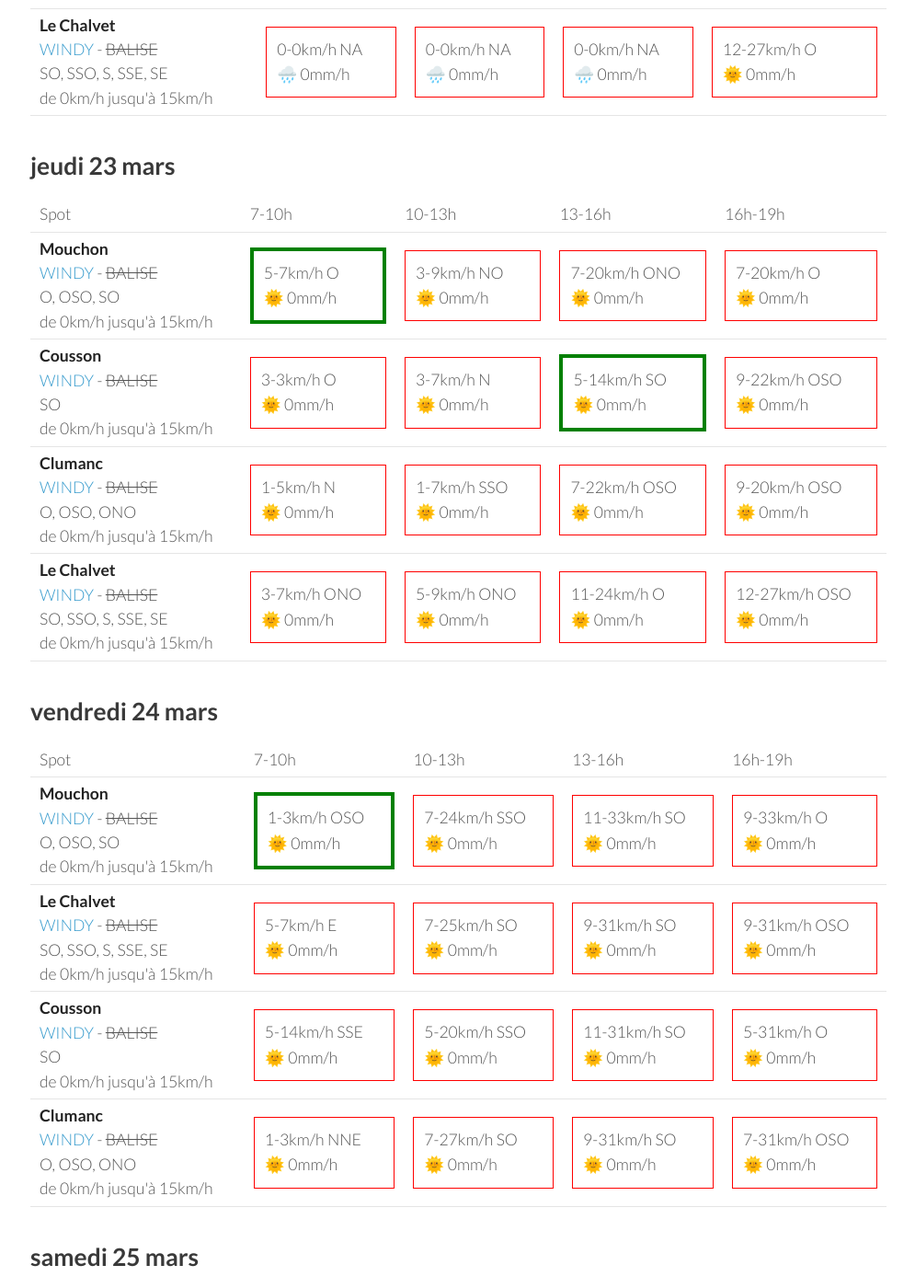
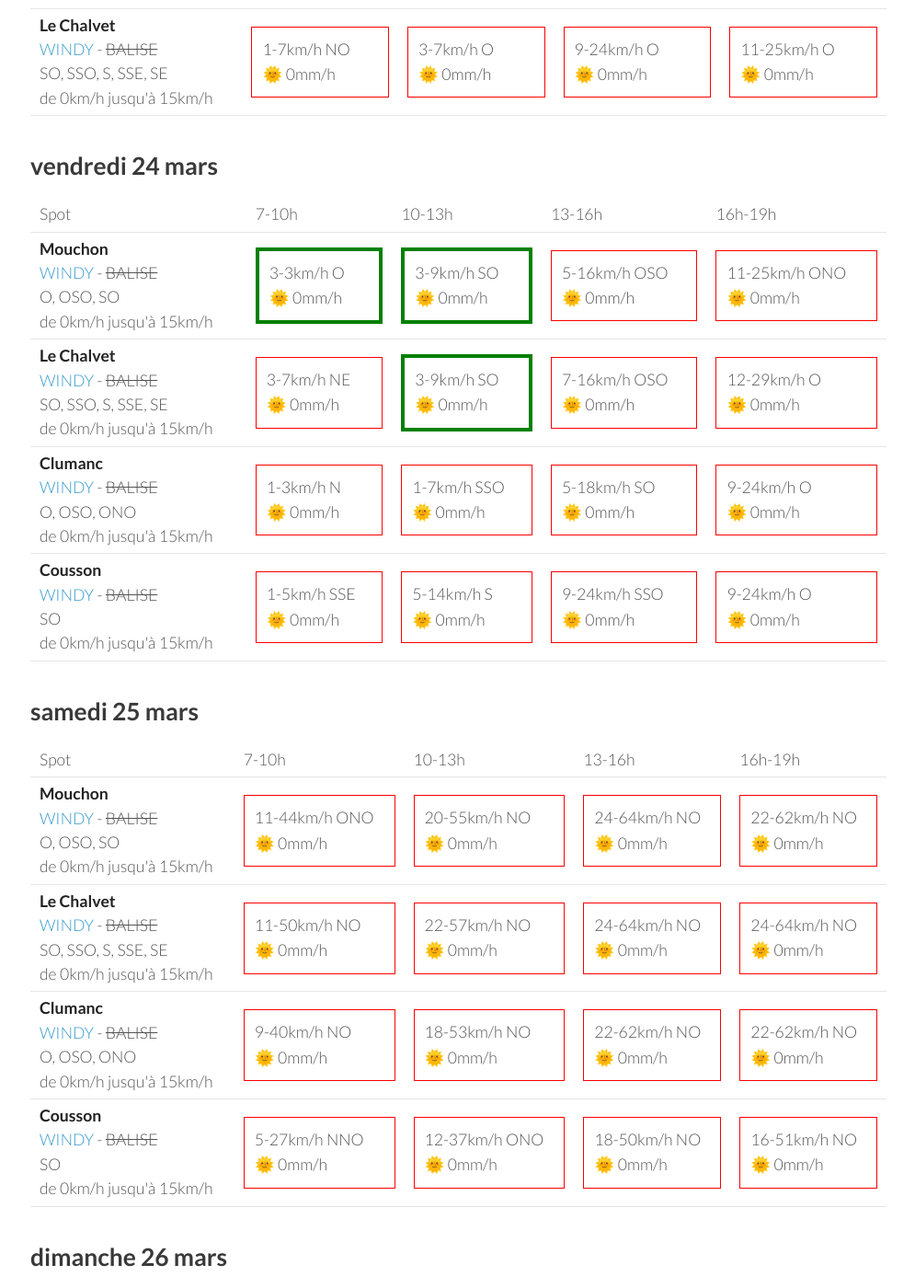
Before and after one commit to parapente-dans-le-nord/parapente-dans-le-nord.github.io, a Jekyll site: the page built from serre_poncon.markdown, in a window 1280 px wide and 1400 px high, scrolled down 707 px. Shown: the whole window at 92% size, without its empty margins (25-1020 px from the left). Built offline with Jekyll 4.4.1, drawn with Linux system fonts in a browser that asks for light colours; some of the changed text lies outside the part shown.

Commit message:
update index.markdown

```diff
--- a/serre_poncon.markdown
+++ b/serre_poncon.markdown
@@ -24,92 +24,40 @@ page mise à jour le mercredi 22 mars 22:31
 <tr>
         <td><strong>Clumanc</strong><br><a href="https://windy.com/44.027/6.402?43.914,6.403,10,m:eSxaglP">WINDY</a> - <span class="no-balise"> BALISE </span><br> <span class="vent-favorable">O, OSO, ONO</span><br><span class="force-vent">de 0km/h jusqu'à 15km/h</span> </td>
 
-            <td><div class="not-flyable"><p>0-0km/h NA</p><p>🌧️ 0mm/h</p></div></td>
-            <td><div class="not-flyable"><p>0-0km/h NA</p><p>🌧️ 0mm/h</p></div></td>
-            <td><div class="not-flyable"><p>0-0km/h NA</p><p>🌧️ 0mm/h</p></div></td>
-            <td><div class="not-flyable"><p>9-24km/h O</p><p>🌞 0mm/h</p></div></td>
+            <td><div class="not-flyable"><p>3-5km/h NNE</p><p>🌞 0mm/h</p></div></td>
+            <td><div class="flyable"><p>1-5km/h O</p><p>🌞 0mm/h</p></div></td>
+            <td><div class="not-flyable"><p>7-20km/h O</p><p>🌞 0mm/h</p></div></td>
+            <td><div class="not-flyable"><p>9-22km/h O</p><p>🌞 0mm/h</p></div></td>
+
 
     </tr>
 <tr>
         <td><strong>Mouchon</strong><br><a href="https://windy.com/43.992/6.424?43.878,6.425,10,m:eSuaglR">WINDY</a> - <span class="no-balise"> BALISE </span><br> <span class="vent-favorable">O, OSO, SO</span><br><span class="force-vent">de 0km/h jusqu'à 15km/h</span> </td>
 
-            <td><div class="not-flyable"><p>0-0km/h NA</p><p>🌧️ 0mm/h</p></div></td>
-            <td><div class="not-flyable"><p>0-0km/h NA</p><p>🌧️ 0mm/h</p></div></td>
-            <td><div class="not-flyable"><p>0-0km/h NA</p><p>🌧️ 0mm/h</p></div></td>
-            <td><div class="not-flyable"><p>9-22km/h ONO</p><p>🌞 0mm/h</p></div></td>
-
-    </tr>
-<tr>
-        <td><strong>Cousson</strong><br><a href="https://windy.com/44.054/6.240?43.940,6.241,10,m:eSAaglz">WINDY</a> - <span class="no-balise"> BALISE </span><br> <span class="vent-favorable">SO</span><br><span class="force-vent">de 0km/h jusqu'à 15km/h</span> </td>
-
-            <td><div class="not-flyable"><p>0-0km/h NA</p><p>🌧️ 0mm/h</p></div></td>
-            <td><div class="not-flyable"><p>0-0km/h NA</p><p>🌧️ 0mm/h</p></div></td>
-            <td><div class="not-flyable"><p>0-0km/h NA</p><p>🌧️ 0mm/h</p></div></td>
-            <td><div class="not-flyable"><p>11-24km/h OSO</p><p>🌞 0mm/h</p></div></td>
-
-    </tr>
-<tr>
-        <td><strong>Le Chalvet</strong><br><a href="https://windy.com/43.979/6.480?43.866,6.480,10,m:eSsaglX">WINDY</a> - <span class="no-balise"> BALISE </span><br> <span class="vent-favorable">SO, SSO, S, SSE, SE</span><br><span class="force-vent">de 0km/h jusqu'à 15km/h</span> </td>
-
-            <td><div class="not-flyable"><p>0-0km/h NA</p><p>🌧️ 0mm/h</p></div></td>
-            <td><div class="not-flyable"><p>0-0km/h NA</p><p>🌧️ 0mm/h</p></div></td>
-            <td><div class="not-flyable"><p>0-0km/h NA</p><p>🌧️ 0mm/h</p></div></td>
-            <td><div class="not-flyable"><p>12-27km/h O</p><p>🌞 0mm/h</p></div></td>
-
-    </tr>
-
-</tbody>
-</table>
-{:/}
-## jeudi 23 mars
-
-{::nomarkdown}
-<table>
-  <tbody>
-    <tr>
-      <td>Spot</td>
-      <td>7-10h</td>
-      <td>10-13h</td>
-      <td>13-16h</td>
-      <td>16h-19h</td>
-    </tr>
-<tr>
-        <td><strong>Mouchon</strong><br><a href="https://windy.com/43.992/6.424?43.878,6.425,10,m:eSuaglR">WINDY</a> - <span class="no-balise"> BALISE </span><br> <span class="vent-favorable">O, OSO, SO</span><br><span class="force-vent">de 0km/h jusqu'à 15km/h</span> </td>
-
-            <td><div class="flyable"><p>5-7km/h O</p><p>🌞 0mm/h</p></div></td>
-            <td><div class="not-flyable"><p>3-9km/h NO</p><p>🌞 0mm/h</p></div></td>
+            <td><div class="not-flyable"><p>5-7km/h ONO</p><p>🌞 0mm/h</p></div></td>
+            <td><div class="not-flyable"><p>3-9km/h ONO</p><p>🌞 0mm/h</p></div></td>
             <td><div class="not-flyable"><p>7-20km/h ONO</p><p>🌞 0mm/h</p></div></td>
-            <td><div class="not-flyable"><p>7-20km/h O</p><p>🌞 0mm/h</p></div></td>
+            <td><div class="not-flyable"><p>7-20km/h ONO</p><p>🌞 0mm/h</p></div></td>
 
 
     </tr>
 <tr>
         <td><strong>Cousson</strong><br><a href="https://windy.com/44.054/6.240?43.940,6.241,10,m:eSAaglz">WINDY</a> - <span class="no-balise"> BALISE </span><br> <span class="vent-favorable">SO</span><br><span class="force-vent">de 0km/h jusqu'à 15km/h</span> </td>
 
-            <td><div class="not-flyable"><p>3-3km/h O</p><p>🌞 0mm/h</p></div></td>
-            <td><div class="not-flyable"><p>3-7km/h N</p><p>🌞 0mm/h</p></div></td>
-            <td><div class="flyable"><p>5-14km/h SO</p><p>🌞 0mm/h</p></div></td>
-            <td><div class="not-flyable"><p>9-22km/h OSO</p><p>🌞 0mm/h</p></div></td>
-
-
-    </tr>
-<tr>
-        <td><strong>Clumanc</strong><br><a href="https://windy.com/44.027/6.402?43.914,6.403,10,m:eSxaglP">WINDY</a> - <span class="no-balise"> BALISE </span><br> <span class="vent-favorable">O, OSO, ONO</span><br><span class="force-vent">de 0km/h jusqu'à 15km/h</span> </td>
-
-            <td><div class="not-flyable"><p>1-5km/h N</p><p>🌞 0mm/h</p></div></td>
-            <td><div class="not-flyable"><p>1-7km/h SSO</p><p>🌞 0mm/h</p></div></td>
-            <td><div class="not-flyable"><p>7-22km/h OSO</p><p>🌞 0mm/h</p></div></td>
-            <td><div class="not-flyable"><p>9-20km/h OSO</p><p>🌞 0mm/h</p></div></td>
+            <td><div class="not-flyable"><p>5-9km/h NE</p><p>🌞 0mm/h</p></div></td>
+            <td><div class="not-flyable"><p>1-5km/h NO</p><p>🌞 0mm/h</p></div></td>
+            <td><div class="not-flyable"><p>3-9km/h O</p><p>🌞 0mm/h</p></div></td>
+            <td><div class="not-flyable"><p>5-14km/h O</p><p>🌞 0mm/h</p></div></td>
 
 
     </tr>
 <tr>
         <td><strong>Le Chalvet</strong><br><a href="https://windy.com/43.979/6.480?43.866,6.480,10,m:eSsaglX">WINDY</a> - <span class="no-balise"> BALISE </span><br> <span class="vent-favorable">SO, SSO, S, SSE, SE</span><br><span class="force-vent">de 0km/h jusqu'à 15km/h</span> </td>
 
-            <td><div class="not-flyable"><p>3-7km/h ONO</p><p>🌞 0mm/h</p></div></td>
-            <td><div class="not-flyable"><p>5-9km/h ONO</p><p>🌞 0mm/h</p></div></td>
-            <td><div class="not-flyable"><p>11-24km/h O</p><p>🌞 0mm/h</p></div></td>
-            <td><div class="not-flyable"><p>12-27km/h OSO</p><p>🌞 0mm/h</p></div></td>
+            <td><div class="not-flyable"><p>1-7km/h NO</p><p>🌞 0mm/h</p></div></td>
+            <td><div class="not-flyable"><p>3-7km/h O</p><p>🌞 0mm/h</p></div></td>
+            <td><div class="not-flyable"><p>9-24km/h O</p><p>🌞 0mm/h</p></div></td>
+            <td><div class="not-flyable"><p>11-25km/h O</p><p>🌞 0mm/h</p></div></td>
 
 
     </tr>
@@ -132,40 +80,40 @@ page mise à jour le mercredi 22 mars 22:31
 <tr>
         <td><strong>Mouchon</strong><br><a href="https://windy.com/43.992/6.424?43.878,6.425,10,m:eSuaglR">WINDY</a> - <span class="no-balise"> BALISE </span><br> <span class="vent-favorable">O, OSO, SO</span><br><span class="force-vent">de 0km/h jusqu'à 15km/h</span> </td>
 
-            <td><div class="flyable"><p>1-3km/h OSO</p><p>🌞 0mm/h</p></div></td>
-            <td><div class="not-flyable"><p>7-24km/h SSO</p><p>🌞 0mm/h</p></div></td>
-            <td><div class="not-flyable"><p>11-33km/h SO</p><p>🌞 0mm/h</p></div></td>
-            <td><div class="not-flyable"><p>9-33km/h O</p><p>🌞 0mm/h</p></div></td>
+            <td><div class="flyable"><p>3-3km/h O</p><p>🌞 0mm/h</p></div></td>
+            <td><div class="flyable"><p>3-9km/h SO</p><p>🌞 0mm/h</p></div></td>
+            <td><div class="not-flyable"><p>5-16km/h OSO</p><p>🌞 0mm/h</p></div></td>
+            <td><div class="not-flyable"><p>11-25km/h ONO</p><p>🌞 0mm/h</p></div></td>
 
 
     </tr>
 <tr>
         <td><strong>Le Chalvet</strong><br><a href="https://windy.com/43.979/6.480?43.866,6.480,10,m:eSsaglX">WINDY</a> - <span class="no-balise"> BALISE </span><br> <span class="vent-favorable">SO, SSO, S, SSE, SE</span><br><span class="force-vent">de 0km/h jusqu'à 15km/h</span> </td>
 
-            <td><div class="not-flyable"><p>5-7km/h E</p><p>🌞 0mm/h</p></div></td>
-            <td><div class="not-flyable"><p>7-25km/h SO</p><p>🌞 0mm/h</p></div></td>
-            <td><div class="not-flyable"><p>9-31km/h SO</p><p>🌞 0mm/h</p></div></td>
-            <td><div class="not-flyable"><p>9-31km/h OSO</p><p>🌞 0mm/h</p></div></td>
+            <td><div class="not-flyable"><p>3-7km/h NE</p><p>🌞 0mm/h</p></div></td>
+            <td><div class="flyable"><p>3-9km/h SO</p><p>🌞 0mm/h</p></div></td>
+            <td><div class="not-flyable"><p>7-16km/h OSO</p><p>🌞 0mm/h</p></div></td>
+            <td><div class="not-flyable"><p>12-29km/h O</p><p>🌞 0mm/h</p></div></td>
+
+
+    </tr>
+<tr>
+        <td><strong>Clumanc</strong><br><a href="https://windy.com/44.027/6.402?43.914,6.403,10,m:eSxaglP">WINDY</a> - <span class="no-balise"> BALISE </span><br> <span class="vent-favorable">O, OSO, ONO</span><br><span class="force-vent">de 0km/h jusqu'à 15km/h</span> </td>
+
+            <td><div class="not-flyable"><p>1-3km/h N</p><p>🌞 0mm/h</p></div></td>
+            <td><div class="not-flyable"><p>1-7km/h SSO</p><p>🌞 0mm/h</p></div></td>
+            <td><div class="not-flyable"><p>5-18km/h SO</p><p>🌞 0mm/h</p></div></td>
+            <td><div class="not-flyable"><p>9-24km/h O</p><p>🌞 0mm/h</p></div></td>
 
 
     </tr>
 <tr>
         <td><strong>Cousson</strong><br><a href="https://windy.com/44.054/6.240?43.940,6.241,10,m:eSAaglz">WINDY</a> - <span class="no-balise"> BALISE </span><br> <span class="vent-favorable">SO</span><br><span class="force-vent">de 0km/h jusqu'à 15km/h</span> </td>
 
-            <td><div class="not-flyable"><p>5-14km/h SSE</p><p>🌞 0mm/h</p></div></td>
-            <td><div class="not-flyable"><p>5-20km/h SSO</p><p>🌞 0mm/h</p></div></td>
-            <td><div class="not-flyable"><p>11-31km/h SO</p><p>🌞 0mm/h</p></div></td>
-            <td><div class="not-flyable"><p>5-31km/h O</p><p>🌞 0mm/h</p></div></td>
-
-
-    </tr>
-<tr>
-        <td><strong>Clumanc</strong><br><a href="https://windy.com/44.027/6.402?43.914,6.403,10,m:eSxaglP">WINDY</a> - <span class="no-balise"> BALISE </span><br> <span class="vent-favorable">O, OSO, ONO</span><br><span class="force-vent">de 0km/h jusqu'à 15km/h</span> </td>
-
-            <td><div class="not-flyable"><p>1-3km/h NNE</p><p>🌞 0mm/h</p></div></td>
-            <td><div class="not-flyable"><p>7-27km/h SO</p><p>🌞 0mm/h</p></div></td>
-            <td><div class="not-flyable"><p>9-31km/h SO</p><p>🌞 0mm/h</p></div></td>
-            <td><div class="not-flyable"><p>7-31km/h OSO</p><p>🌞 0mm/h</p></div></td>
+            <td><div class="not-flyable"><p>1-5km/h SSE</p><p>🌞 0mm/h</p></div></td>
+            <td><div class="not-flyable"><p>5-14km/h S</p><p>🌞 0mm/h</p></div></td>
+            <td><div class="not-flyable"><p>9-24km/h SSO</p><p>🌞 0mm/h</p></div></td>
+            <td><div class="not-flyable"><p>9-24km/h O</p><p>🌞 0mm/h</p></div></td>
 
 
     </tr>
@@ -186,42 +134,42 @@ page mise à jour le mercredi 22 mars 22:31
       <td>16h-19h</td>
     </tr>
 <tr>
-        <td><strong>Clumanc</strong><br><a href="https://windy.com/44.027/6.402?43.914,6.403,10,m:eSxaglP">WINDY</a> - <span class="no-balise"> BALISE </span><br> <span class="vent-favorable">O, OSO, ONO</span><br><span class="force-vent">de 0km/h jusqu'à 15km/h</span> </td>
+        <td><strong>Mouchon</strong><br><a href="https://windy.com/43.992/6.424?43.878,6.425,10,m:eSuaglR">WINDY</a> - <span class="no-balise"> BALISE </span><br> <span class="vent-favorable">O, OSO, SO</span><br><span class="force-vent">de 0km/h jusqu'à 15km/h</span> </td>
 
             <td><div class="not-flyable"><p>11-44km/h ONO</p><p>🌞 0mm/h</p></div></td>
+            <td><div class="not-flyable"><p>20-55km/h NO</p><p>🌞 0mm/h</p></div></td>
             <td><div class="not-flyable"><p>24-64km/h NO</p><p>🌞 0mm/h</p></div></td>
-            <td><div class="not-flyable"><p>20-62km/h ONO</p><p>🌞 0mm/h</p></div></td>
-            <td><div class="not-flyable"><p>22-61km/h NO</p><p>🌞 0mm/h</p></div></td>
+            <td><div class="not-flyable"><p>22-62km/h NO</p><p>🌞 0mm/h</p></div></td>
 
 
     </tr>
 <tr>
-        <td><strong>Mouchon</strong><br><a href="https://windy.com/43.992/6.424?43.878,6.425,10,m:eSuaglR">WINDY</a> - <span class="no-balise"> BALISE </span><br> <span class="vent-favorable">O, OSO, SO</span><br><span class="force-vent">de 0km/h jusqu'à 15km/h</span> </td>
+        <td><strong>Le Chalvet</strong><br><a href="https://windy.com/43.979/6.480?43.866,6.480,10,m:eSsaglX">WINDY</a> - <span class="no-balise"> BALISE </span><br> <span class="vent-favorable">SO, SSO, S, SSE, SE</span><br><span class="force-vent">de 0km/h jusqu'à 15km/h</span> </td>
 
-            <td><div class="not-flyable"><p>11-50km/h ONO</p><p>🌞 0mm/h</p></div></td>
-            <td><div class="not-flyable"><p>22-59km/h NO</p><p>🌞 0mm/h</p></div></td>
+            <td><div class="not-flyable"><p>11-50km/h NO</p><p>🌞 0mm/h</p></div></td>
+            <td><div class="not-flyable"><p>22-57km/h NO</p><p>🌞 0mm/h</p></div></td>
             <td><div class="not-flyable"><p>24-64km/h NO</p><p>🌞 0mm/h</p></div></td>
             <td><div class="not-flyable"><p>24-64km/h NO</p><p>🌞 0mm/h</p></div></td>
 
 
     </tr>
 <tr>
-        <td><strong>Le Chalvet</strong><br><a href="https://windy.com/43.979/6.480?43.866,6.480,10,m:eSsaglX">WINDY</a> - <span class="no-balise"> BALISE </span><br> <span class="vent-favorable">SO, SSO, S, SSE, SE</span><br><span class="force-vent">de 0km/h jusqu'à 15km/h</span> </td>
+        <td><strong>Clumanc</strong><br><a href="https://windy.com/44.027/6.402?43.914,6.403,10,m:eSxaglP">WINDY</a> - <span class="no-balise"> BALISE </span><br> <span class="vent-favorable">O, OSO, ONO</span><br><span class="force-vent">de 0km/h jusqu'à 15km/h</span> </td>
 
-            <td><div class="not-flyable"><p>14-53km/h ONO</p><p>🌞 0mm/h</p></div></td>
-            <td><div class="not-flyable"><p>25-68km/h NO</p><p>🌞 0mm/h</p></div></td>
-            <td><div class="not-flyable"><p>22-66km/h ONO</p><p>🌞 0mm/h</p></div></td>
-            <td><div class="not-flyable"><p>24-64km/h NO</p><p>🌞 0mm/h</p></div></td>
+            <td><div class="not-flyable"><p>9-40km/h NO</p><p>🌞 0mm/h</p></div></td>
+            <td><div class="not-flyable"><p>18-53km/h NO</p><p>🌞 0mm/h</p></div></td>
+            <td><div class="not-flyable"><p>22-62km/h NO</p><p>🌞 0mm/h</p></div></td>
+            <td><div class="not-flyable"><p>22-62km/h NO</p><p>🌞 0mm/h</p></div></td>
 
 
     </tr>
 <tr>
         <td><strong>Cousson</strong><br><a href="https://windy.com/44.054/6.240?43.940,6.241,10,m:eSAaglz">WINDY</a> - <span class="no-balise"> BALISE </span><br> <span class="vent-favorable">SO</span><br><span class="force-vent">de 0km/h jusqu'à 15km/h</span> </td>
 
-            <td><div class="not-flyable"><p>5-29km/h NO</p><p>🌞 0mm/h</p></div></td>
-            <td><div class="not-flyable"><p>16-44km/h NO</p><p>🌞 0mm/h</p></div></td>
+            <td><div class="not-flyable"><p>5-27km/h NNO</p><p>🌞 0mm/h</p></div></td>
+            <td><div class="not-flyable"><p>12-37km/h ONO</p><p>🌞 0mm/h</p></div></td>
             <td><div class="not-flyable"><p>18-50km/h NO</p><p>🌞 0mm/h</p></div></td>
-            <td><div class="not-flyable"><p>16-50km/h NO</p><p>🌞 0mm/h</p></div></td>
+            <td><div class="not-flyable"><p>16-51km/h NO</p><p>🌞 0mm/h</p></div></td>
 
 
     </tr>
@@ -244,18 +192,18 @@ page mise à jour le mercredi 22 mars 22:31
 <tr>
         <td><strong>Clumanc</strong><br><a href="https://windy.com/44.027/6.402?43.914,6.403,10,m:eSxaglP">WINDY</a> - <span class="no-balise"> BALISE </span><br> <span class="vent-favorable">O, OSO, ONO</span><br><span class="force-vent">de 0km/h jusqu'à 15km/h</span> </td>
 
-            <td><div class="not-flyable"><p>5-31km/h NO</p><p>🌞 0mm/h</p></div></td>
-            <td><div class="not-flyable"><p>14-46km/h ONO</p><p>🌞 0mm/h</p></div></td>
-            <td><div class="not-flyable"><p>20-55km/h ONO</p><p>🌞 0mm/h</p></div></td>
-            <td><div class="not-flyable"><p>27-74km/h ONO</p><p>🌞 0mm/h</p></div></td>
+            <td><div class="not-flyable"><p>5-29km/h NNO</p><p>🌞 0mm/h</p></div></td>
+            <td><div class="not-flyable"><p>9-35km/h ONO</p><p>🌞 0mm/h</p></div></td>
+            <td><div class="not-flyable"><p>18-51km/h ONO</p><p>🌞 0mm/h</p></div></td>
+            <td><div class="not-flyable"><p>9-53km/h NO</p><p>🌧 0.9mm/h</p></div></td>
 
 
     </tr>
 <tr>
         <td><strong>Mouchon</strong><br><a href="https://windy.com/43.992/6.424?43.878,6.425,10,m:eSuaglR">WINDY</a> - <span class="no-balise"> BALISE </span><br> <span class="vent-favorable">O, OSO, SO</span><br><span class="force-vent">de 0km/h jusqu'à 15km/h</span> </td>
 
-            <td><div class="not-flyable"><p>7-31km/h NO</p><p>🌞 0mm/h</p></div></td>
-            <td><div class="not-flyable"><p>14-42km/h NO</p><p>🌞 0mm/h</p></div></td>
+            <td><div class="not-flyable"><p>7-29km/h NNO</p><p>🌞 0mm/h</p></div></td>
+            <td><div class="not-flyable"><p>11-35km/h ONO</p><p>🌞 0mm/h</p></div></td>
             <td><div class="not-flyable"><p>20-53km/h ONO</p><p>🌞 0mm/h</p></div></td>
             <td><div class="not-flyable"><p>11-53km/h NO</p><p>🌧 1mm/h</p></div></td>
 
@@ -264,8 +212,8 @@ page mise à jour le mercredi 22 mars 22:31
 <tr>
         <td><strong>Cousson</strong><br><a href="https://windy.com/44.054/6.240?43.940,6.241,10,m:eSAaglz">WINDY</a> - <span class="no-balise"> BALISE </span><br> <span class="vent-favorable">SO</span><br><span class="force-vent">de 0km/h jusqu'à 15km/h</span> </td>
 
-            <td><div class="not-flyable"><p>3-18km/h ENE</p><p>🌞 0mm/h</p></div></td>
-            <td><div class="not-flyable"><p>1-20km/h NO</p><p>🌞 0mm/h</p></div></td>
+            <td><div class="not-flyable"><p>3-16km/h ENE</p><p>🌞 0mm/h</p></div></td>
+            <td><div class="not-flyable"><p>3-20km/h O</p><p>🌞 0mm/h</p></div></td>
             <td><div class="not-flyable"><p>16-40km/h NO</p><p>🌞 0mm/h</p></div></td>
             <td><div class="not-flyable"><p>5-42km/h NNO</p><p>🌧 0.8mm/h</p></div></td>
 
@@ -274,10 +222,10 @@ page mise à jour le mercredi 22 mars 22:31
 <tr>
         <td><strong>Le Chalvet</strong><br><a href="https://windy.com/43.979/6.480?43.866,6.480,10,m:eSsaglX">WINDY</a> - <span class="no-balise"> BALISE </span><br> <span class="vent-favorable">SO, SSO, S, SSE, SE</span><br><span class="force-vent">de 0km/h jusqu'à 15km/h</span> </td>
 
-            <td><div class="not-flyable"><p>11-40km/h ONO</p><p>🌞 0mm/h</p></div></td>
-            <td><div class="not-flyable"><p>18-55km/h ONO</p><p>🌞 0mm/h</p></div></td>
-            <td><div class="not-flyable"><p>22-61km/h ONO</p><p>🌞 0mm/h</p></div></td>
-            <td><div class="not-flyable"><p>29-75km/h ONO</p><p>🌞 0mm/h</p></div></td>
+            <td><div class="not-flyable"><p>9-35km/h NO</p><p>🌞 0mm/h</p></div></td>
+            <td><div class="not-flyable"><p>12-38km/h ONO</p><p>🌞 0mm/h</p></div></td>
+            <td><div class="not-flyable"><p>20-55km/h ONO</p><p>🌞 0mm/h</p></div></td>
+            <td><div class="not-flyable"><p>12-55km/h NO</p><p>🌧 1mm/h</p></div></td>
 
 
     </tr>
@@ -300,10 +248,10 @@ page mise à jour le mercredi 22 mars 22:31
 <tr>
         <td><strong>Le Chalvet</strong><br><a href="https://windy.com/43.979/6.480?43.866,6.480,10,m:eSsaglX">WINDY</a> - <span class="no-balise"> BALISE </span><br> <span class="vent-favorable">SO, SSO, S, SSE, SE</span><br><span class="force-vent">de 0km/h jusqu'à 15km/h</span> </td>
 
-            <td><div class="not-flyable"><p>24-68km/h NO</p><p>🌞 0mm/h</p></div></td>
-            <td><div class="not-flyable"><p>31-81km/h NO</p><p>🌞 0mm/h</p></div></td>
-            <td><div class="not-flyable"><p>29-79km/h NO</p><p>🌞 0mm/h</p></div></td>
-            <td><div class="not-flyable"><p>27-79km/h NNO</p><p>🌞 0mm/h</p></div></td>
+            <td><div class="not-flyable"><p>22-66km/h NO</p><p>🌞 0mm/h</p></div></td>
+            <td><div class="not-flyable"><p>25-68km/h NO</p><p>🌞 0mm/h</p></div></td>
+            <td><div class="not-flyable"><p>25-72km/h NO</p><p>🌞 0mm/h</p></div></td>
+            <td><div class="not-flyable"><p>24-70km/h NO</p><p>🌞 0mm/h</p></div></td>
 
 
     </tr>
@@ -320,10 +268,10 @@ page mise à jour le mercredi 22 mars 22:31
 <tr>
         <td><strong>Clumanc</strong><br><a href="https://windy.com/44.027/6.402?43.914,6.403,10,m:eSxaglP">WINDY</a> - <span class="no-balise"> BALISE </span><br> <span class="vent-favorable">O, OSO, ONO</span><br><span class="force-vent">de 0km/h jusqu'à 15km/h</span> </td>
 
-            <td><div class="not-flyable"><p>22-66km/h NO</p><p>🌞 0mm/h</p></div></td>
-            <td><div class="not-flyable"><p>29-81km/h NO</p><p>🌞 0mm/h</p></div></td>
-            <td><div class="not-flyable"><p>29-79km/h NO</p><p>🌞 0mm/h</p></div></td>
-            <td><div class="not-flyable"><p>27-81km/h NNO</p><p>🌞 0mm/h</p></div></td>
+            <td><div class="not-flyable"><p>20-62km/h NO</p><p>🌞 0mm/h</p></div></td>
+            <td><div class="not-flyable"><p>24-68km/h NO</p><p>🌞 0mm/h</p></div></td>
+            <td><div class="not-flyable"><p>25-70km/h NO</p><p>🌞 0mm/h</p></div></td>
+            <td><div class="not-flyable"><p>24-70km/h NNO</p><p>🌞 0mm/h</p></div></td>
 
 
     </tr>
```
Also changed, not shown: other parts of serre_poncon.markdown (+2 -2 lines).
